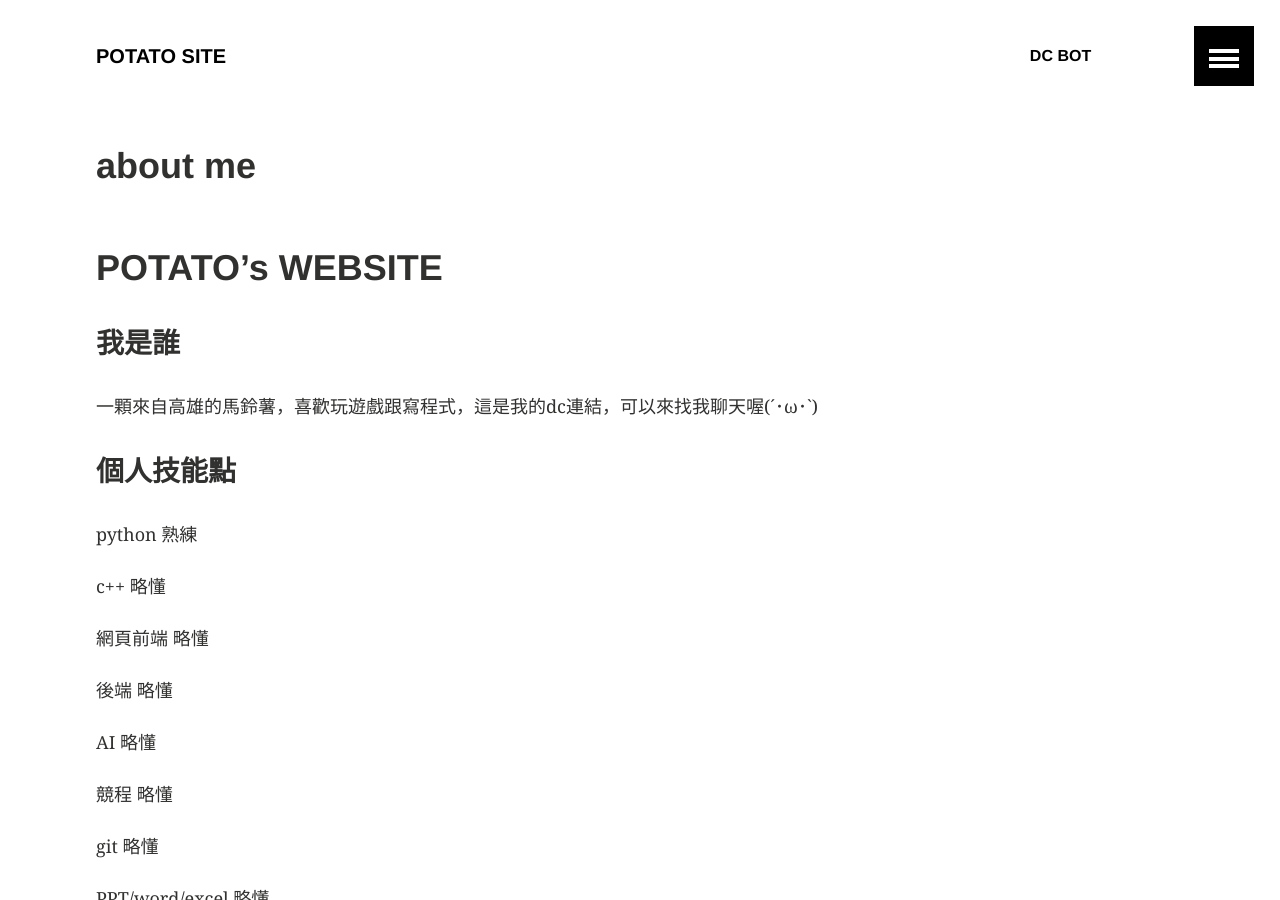
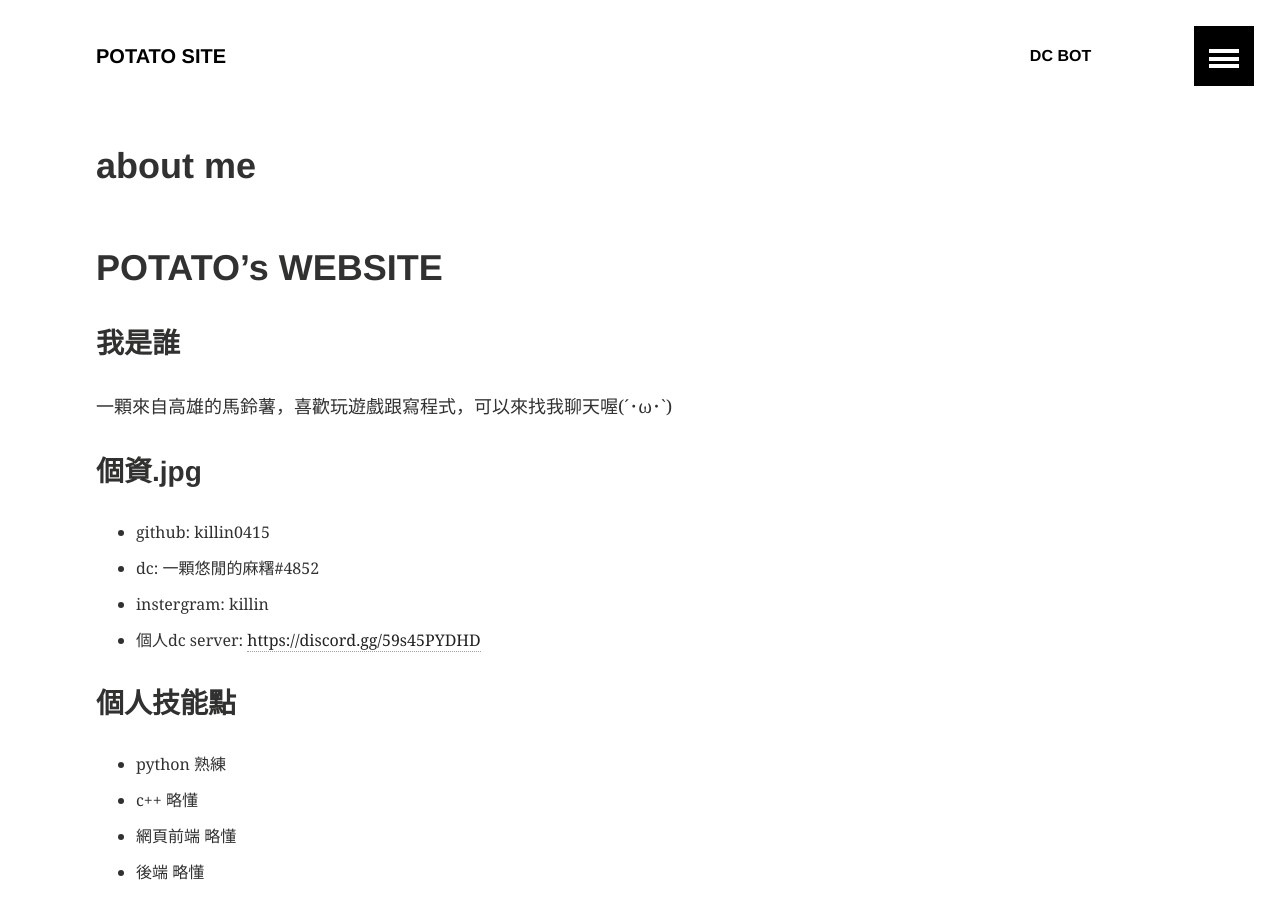
Before and after one commit to killin0415/killin0415.github.io, a Jekyll site: the page built from index.md, in a window 1280 px wide and 900 px high. Built offline with Jekyll 4.4.1, drawn with Linux system fonts in a browser that asks for light colours.

Commit message:
about finish

```diff
--- a/_config.yml
+++ b/_config.yml
@@ -27,14 +27,14 @@ plugins:
 
 # Site owner
 owner:
-  name:
-  email:
+  name: potato
+  email: swordfire1000@gmail.com
   twitter:
   google:
     ad-client:
     ad-slot:
   bio:
-  avatar: bio-photo.jpg # 160x160 px image for author byline
+  avatar: avatar.png # 160x160 px image for author byline
   disqus-shortname:
 
 
--- a/index.md
+++ b/index.md
@@ -6,100 +6,65 @@ title: "about me"
 # POTATO's WEBSITE
 
 ### 我是誰
-一顆來自高雄的馬鈴薯，喜歡玩遊戲跟寫程式，這是我的dc連結，可以來找我聊天喔(´･ω･`)
+一顆來自高雄的馬鈴薯，喜歡玩遊戲跟寫程式，可以來找我聊天喔(´･ω･`)
+
+### 個資.jpg
+* github: killin0415
+* dc: 一顆悠閒的麻糬#4852
+* instergram: killin
+* 個人dc server: <https://discord.gg/59s45PYDHD>
 
 ### 個人技能點
-python 熟練
-
-c++ 略懂
-
-網頁前端 略懂
-
-後端 略懂
-
-AI 略懂
-
-競程 略懂
-
-git 略懂
-
-
-PPT/word/excel 略懂
-
-會一點電腦硬體知識
+* python 熟練
+* c++ 略懂
+* 網頁前端 略懂
+* 後端 略懂
+* AI 略懂
+* 競程 略懂
+* git 略懂
+* PPT/word/excel 略懂
+* 會一點電腦硬體知識
 
 
 ### 遊戲技能點
-APEX 銀排四(ㄏㄚㄏㄚ我就爛
-
-minecraft
-
-激鬥峽谷 翡翠四
-
-傳說對決 星耀四(已退遊
-
-怪物彈珠
-
-神魔之塔
-
-世界計畫/bangdream (皆日版)
-
-lanota
+* APEX 銀排四(ㄏㄚㄏㄚ我就爛
+* minecraft
+* 激鬥峽谷 翡翠四
+* 傳說對決 星耀四(已退遊
+* 怪物彈珠
+* 神魔之塔
+* 世界計畫/bangdream (皆日版)
+* lanota
 
 (音遊都很爛QQ)
 
 ### 近年記事
-2020/07/01 踏入程式圈
-
-2021/01/09 APCS 3/2的成績
-
-2021/04/18 hangman 專案
-
-2021/04/28 個人網站(後端+輕微前端 by python django)
-
-2021/05/06 加入cisc dc
-
-2021/06/12 參加南一中高一生程式排名賽 AC 2/8題
-
-2021/06/27 自己建立dc server
-
-2021/08/02 - 2021/08/13 APCS camp
-
-2021/08/27 YTP AC 3/9題
-
-2021/09/05 APCS 4/2的成績
-
-2021/09/15 程式設計設開學考 破台/第一名
-
-2021/09/22 入門機器學習
-
-2021/10/16 ISSC AC 2/9題
-
-2021/10/31 個人練習英文單字用的小程式
-
-2021/11/07 APCS 4/2
-
-2021/11/20 NPSC AC 2/10題
-
-2021/12/15 cat n dog by resnet50
-
-2021/12/17 口罩辨識 by VGG16
-
-2022/01/01 個人靜態網頁 by github pages
+* 2020/07/01 踏入程式圈
+* 2021/01/09 APCS 3/2的成績
+* 2021/04/18 hangman 專案
+* 2021/04/28 個人網站(後端+輕微前端 by python django)
+* 2021/05/06 加入cisc dc
+* 2021/06/12 參加南一中高一生程式排名賽 AC 2/8題
+* 2021/06/27 自己建立dc server
+* 2021/08/02 - 2021/08/13 APCS camp
+* 2021/08/27 YTP AC 3/9題
+* 2021/09/05 APCS 4/2的成績
+* 2021/09/15 程式設計設開學考 破台/第一名
+* 2021/09/22 入門機器學習
+* 2021/10/16 ISSC AC 2/9題
+* 2021/10/31 個人練習英文單字用的小程式
+* 2021/11/07 APCS 4/2
+* 2021/11/20 NPSC AC 2/10題
+* 2021/12/15 cat n dog by resnet50
+* 2021/12/17 口罩辨識 by VGG16
+* 2022/01/01 個人靜態網頁 by github pages
 
 ### 2022目標
 1. 在kaggle上刷五題以上
-
 2. 完成dc bot 教學並部署到github pages上
-
 3. 介紹CNN並部署到github pages上
-
 4. 完成台北黑克松專案
-
 5. 完成swipe-for-study專案
-
 6. 接觸影像渲染or精進機器學習技巧
-
 7. 激鬥峽谷打到鑽石以上www
-
 8. APEX上黃金
```
Also changed, not shown: _layouts/archive.html (+6 -6 lines), dc_bot.md (+1 -1 lines), images/avatar.png (added).
